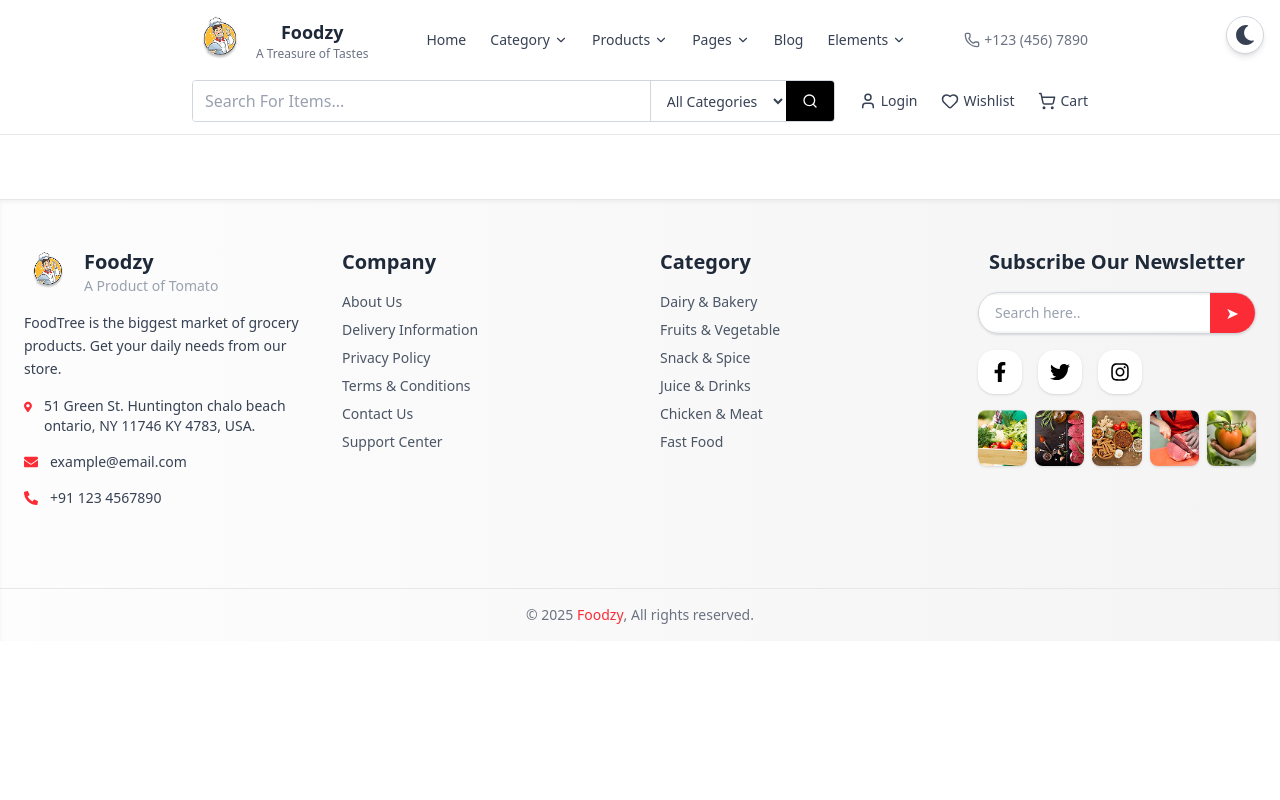
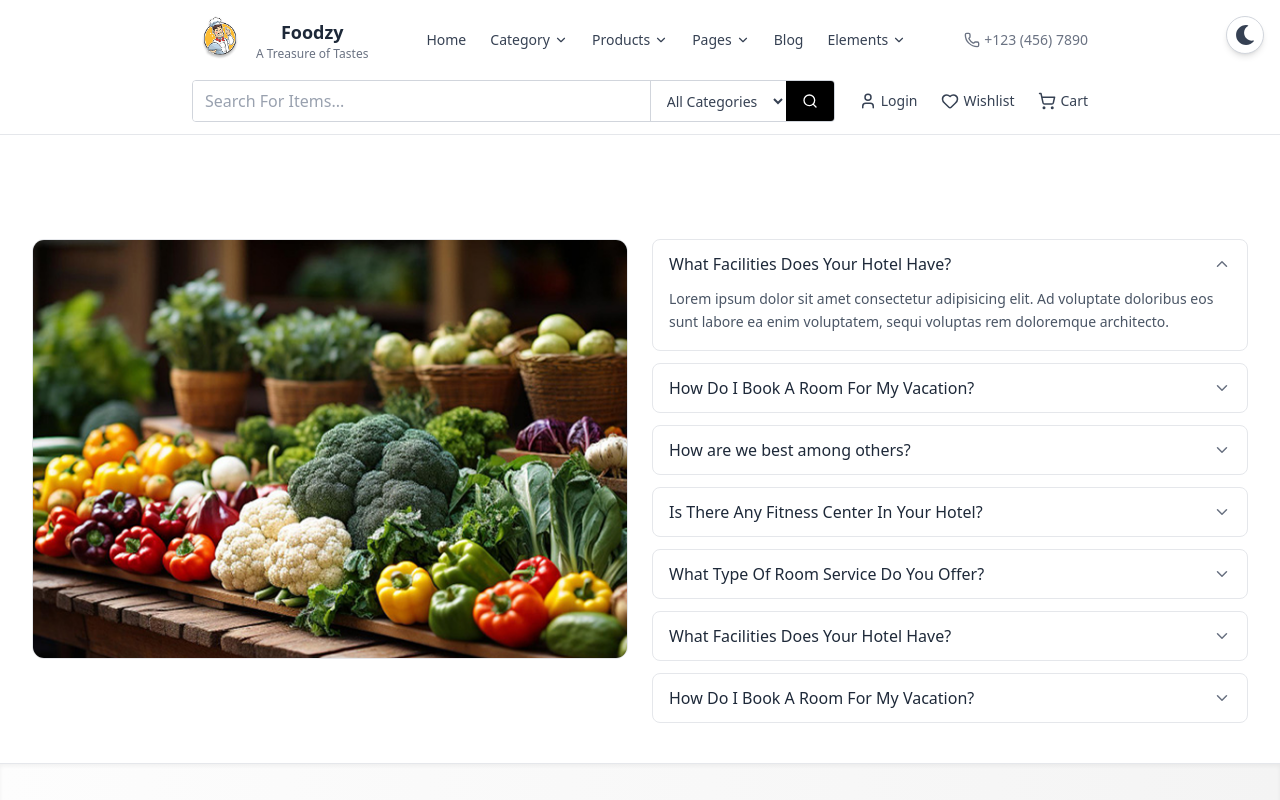
Before and after one commit to Alaafathalla/E-commerce, a React (Vite) app: page /faq in a window 1280 px wide. Shown: the top 800 px of the page. Built offline with nearby package versions, Linux system fonts and the light colour scheme.

Commit message:
FAQ component

```diff
--- a/src/App.jsx
+++ b/src/App.jsx
@@ -8,8 +8,10 @@ import Register from "./Pages/Register/Rsgister";
 import Blog from "./Pages/Blog/Blog";
 import Cart from "./Pages/Cart/Cart";
 import Checkout from "./Pages/Checkout/Checkout";
+import FAQ from "./Components/FAQ/FAQ";
 import "./App.css";
 import { FaSun, FaMoon } from "react-icons/fa";
+
 
 function App() {
   const [darkMode, setDarkMode] = useState(
@@ -54,6 +56,7 @@ function App() {
           <Route path="/blog" element={<Blog />} />
           <Route path="/cart" element={<Cart />} />
           <Route path="/checkout" element={<Checkout />} />
+                <Route path="/faq" element={<FAQ/>} />
         </Routes>
       </main>
       <Footer />
--- /dev/null
+++ b/src/Components/FAQ/FAQ.jsx
@@ -0,0 +1,99 @@
+import React, { useState } from "react";
+import { ChevronDown } from "lucide-react";
+// swap with your own image
+import faqImg from "../../assets/faq.png";
+
+const faqs = [
+  {
+    q: "What Facilities Does Your Hotel Have?",
+    a: "Lorem ipsum dolor sit amet consectetur adipisicing elit. Ad voluptate doloribus eos sunt labore ea enim voluptatem, sequi voluptas rem doloremque architecto.",
+  },
+  {
+    q: "How Do I Book A Room For My Vacation?",
+    a: "You can book through our website, mobile app, or by calling our support line 24/7.",
+  },
+  {
+    q: "How are we best among others?",
+    a: "We source the freshest produce, maintain strict QC standards, and deliver fast.",
+  },
+  {
+    q: "Is There Any Fitness Center In Your Hotel?",
+    a: "Yes—modern gym, free weights, and classes every morning.",
+  },
+  {
+    q: "What Type Of Room Service Do You Offer?",
+    a: "24/7 room service with seasonal menu and healthy choices.",
+  },
+  {
+    q: "What Facilities Does Your Hotel Have?",
+    a: "Pool, spa, concierge, kids’ corner, co-working lounge, and airport shuttle.",
+  },
+  {
+    q: "How Do I Book A Room For My Vacation?",
+    a: "Pick dates, choose room, add extras, pay securely—done!",
+  },
+];
+
+function AccordionItem({ item, isOpen, onToggle }) {
+  return (
+    <div className="border border-gray-200 dark:border-gray-700 rounded-lg overflow-hidden bg-white dark:bg-gray-900">
+      <button
+        onClick={onToggle}
+        className="w-full flex items-center justify-between text-left px-4 py-3"
+      >
+        <span className="text-sm sm:text-base font-medium text-gray-800 dark:text-gray-100">
+          {item.q}
+        </span>
+        <ChevronDown
+          className={`shrink-0 transition-transform duration-200 text-gray-500 dark:text-gray-400 ${
+            isOpen ? "rotate-180" : ""
+          }`}
+          size={18}
+        />
+      </button>
+
+      <div
+        className={`grid transition-all duration-300 ease-in-out ${
+          isOpen ? "grid-rows-[1fr] opacity-100" : "grid-rows-[0fr] opacity-0"
+        }`}
+      >
+        <div className="overflow-hidden">
+          <p className="px-4 pb-4 text-sm text-start text-gray-600 dark:text-gray-300 leading-relaxed">
+            {item.a}
+          </p>
+        </div>
+      </div>
+    </div>
+  );
+}
+
+export default function FaqSection() {
+  const [openIndex, setOpenIndex] = useState(0);
+
+  return (
+    <section className="max-w-7xl mx-auto px-4 sm:px-6 lg:px-8 py-10">
+      <div className="grid grid-cols-1 md:grid-cols-2 gap-6 items-start">
+        {/* Left Image */}
+        <div className="w-full">
+          <img
+            src={faqImg}
+            alt="Fresh vegetables"
+            className="w-full h-[340px] sm:h-[420px]  object-cover rounded-xl border border-gray-200 dark:border-gray-700"
+          />
+        </div>
+
+        {/* Right Accordion */}
+        <div className="space-y-3">
+          {faqs.map((item, i) => (
+            <AccordionItem
+              key={i}
+              item={item}
+              isOpen={openIndex === i}
+              onToggle={() => setOpenIndex(openIndex === i ? -1 : i)}
+            />
+          ))}
+        </div>
+      </div>
+    </section>
+  );
+}
```
Also changed, not shown: src/assets/faq.png (added).
